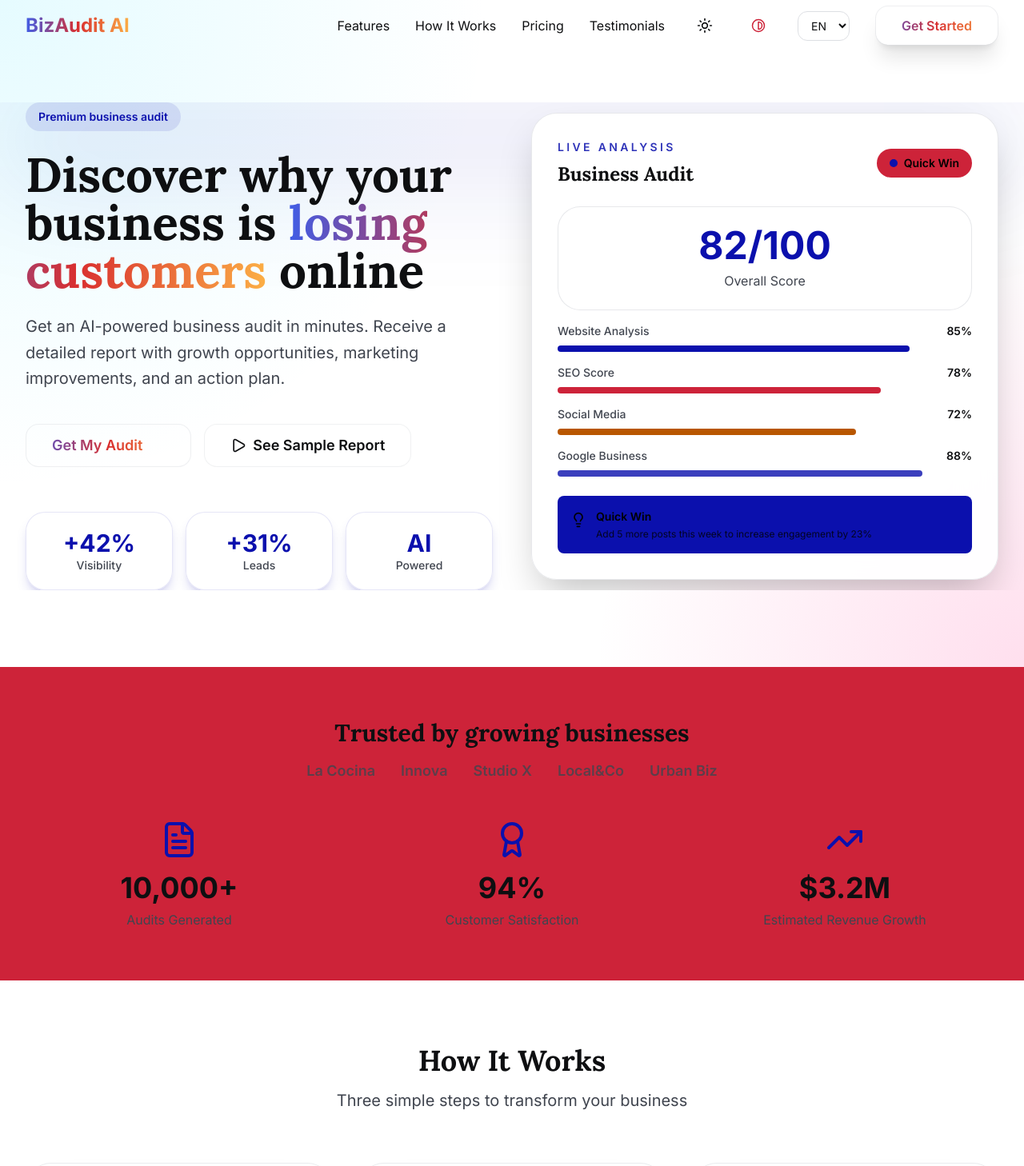
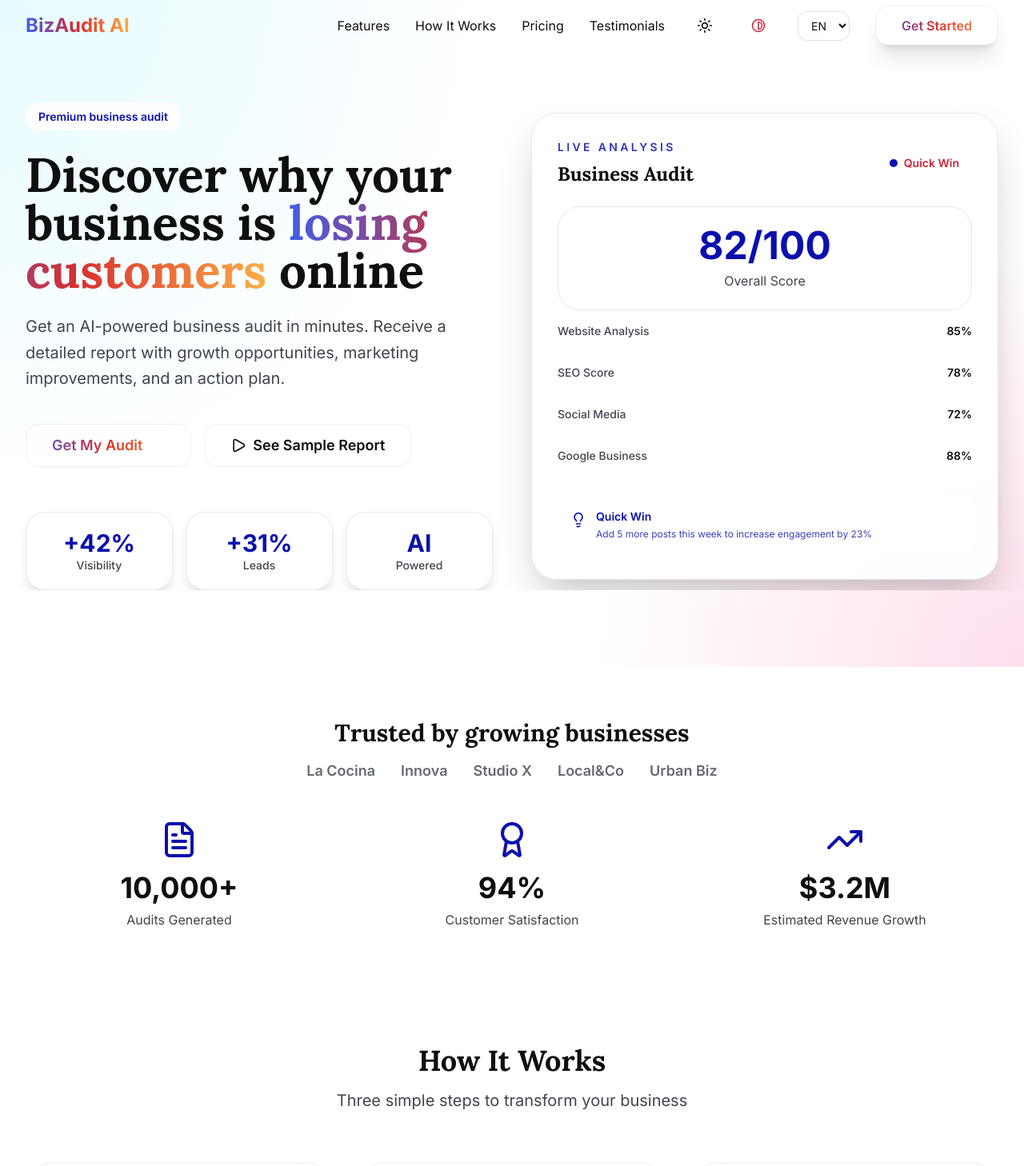
Before and after one commit to Yansmtp/bizaudit, a Next.js app: page / in a window 1280 px wide. Shown: the top 1458 px of the page at 80% size. Built offline with nearby package versions, Linux system fonts and the light colour scheme.

Commit message:
Style: darken remaining stat cards and unify CTA backgrounds

```diff
--- a/app/page.tsx
+++ b/app/page.tsx
@@ -165,7 +165,7 @@ export default function Home() {
       <section className="relative pt-32 pb-24 overflow-hidden">
         <div className="absolute inset-0 bg-[radial-gradient(circle_at_top_left,_rgba(45,224,255,0.12),_transparent_40%),radial-gradient(circle_at_bottom_right,_rgba(255,95,170,0.2),_transparent_35%)]"></div>
         <div className="relative overflow-hidden">
-          <div className="absolute inset-x-0 top-0 h-36 bg-gradient-to-b from-primary/15 to-transparent blur-3xl"></div>
+          <div className="absolute inset-x-0 top-0 h-36 bg-gradient-to-b from-white/10 to-transparent blur-3xl"></div>
           <div className="container mx-auto px-4 sm:px-6 lg:px-8 relative">
             <div className="grid lg:grid-cols-2 gap-12 items-center">
             <motion.div
@@ -173,7 +173,7 @@ export default function Home() {
               animate={{ opacity: 1, y: 0 }}
               transition={{ duration: 0.6 }}
             >
-              <div className="inline-flex items-center gap-2 rounded-full bg-primary/10 text-primary px-4 py-2 mb-6 font-semibold text-sm">
+              <div className="inline-flex items-center gap-2 rounded-full bg-card/90 text-primary px-4 py-2 mb-6 font-semibold text-sm">
                 {t.hero.pretitle}
               </div>
               <h1 className="text-5xl sm:text-6xl font-bold text-foreground mb-6 leading-tight">
@@ -198,7 +198,7 @@ export default function Home() {
               </div>
               <div className="grid grid-cols-3 gap-4 mt-14">
                 {t.hero.metrics.map((metric, index) => (
-                  <div key={index} className="rounded-3xl bg-card/90 border border-primary/10 p-5 text-center shadow-lg shadow-primary/15">
+                  <div key={index} className="rounded-3xl bg-card/90 border border-border/70 p-5 text-center shadow-lg shadow-black/10">
                     <div className="text-3xl font-bold text-primary">{metric.value}</div>
                     <div className="text-sm font-medium text-muted-foreground">{metric.label}</div>
                   </div>
@@ -218,7 +218,7 @@ export default function Home() {
                     <p className="text-sm uppercase tracking-[0.24em] text-primary/85 font-semibold mb-2">{t.audit.live}</p>
                     <h3 className="text-2xl font-bold text-card-foreground">{t.audit.title}</h3>
                   </div>
-                  <div className="inline-flex items-center gap-2 bg-secondary text-secondary-foreground px-4 py-2 rounded-full text-sm font-semibold shadow-[0_10px_40px_-30px_rgba(59,130,246,0.35)]">
+                  <div className="inline-flex items-center gap-2 bg-card/90 text-secondary px-4 py-2 rounded-full text-sm font-semibold shadow-[0_10px_40px_-30px_rgba(0,0,0,0.25)]">
                     <span className="h-2.5 w-2.5 rounded-full bg-primary"></span>
                     {t.audit.quickTitle}
                   </div>
@@ -233,10 +233,10 @@ export default function Home() {
                   </div>
 
                   {[
-                    { name: t.audit.metrics[0].label, score: 85, color: 'bg-primary' },
-                    { name: t.audit.metrics[1].label, score: 78, color: 'bg-secondary' },
-                    { name: t.audit.metrics[2].label, score: 72, color: 'bg-accent' },
-                    { name: t.audit.metrics[3].label, score: 88, color: 'bg-primary/80' },
+                    { name: t.audit.metrics[0].label, score: 85, color: 'bg-card/80' },
+                    { name: t.audit.metrics[1].label, score: 78, color: 'bg-card/80' },
+                    { name: t.audit.metrics[2].label, score: 72, color: 'bg-card/80' },
+                    { name: t.audit.metrics[3].label, score: 88, color: 'bg-card/80' },
                   ].map((item, index) => (
                     <div key={index} className="space-y-2">
                       <div className="flex justify-between text-sm">
@@ -255,12 +255,12 @@ export default function Home() {
                   ))}
                 </div>
 
-                <div className="mt-6 p-4 bg-primary rounded-lg">
+                <div className="mt-6 p-4 bg-card/90 rounded-lg">
                   <div className="flex items-start gap-3">
-                    <Lightbulb className="text-primary-foreground mt-1" size={20} />
+                    <Lightbulb className="text-primary mt-1" size={20} />
                     <div>
-                      <div className="font-semibold text-primary-foreground text-sm">{t.audit.quickTitle}</div>
-                      <div className="text-xs text-primary-foreground/80 mt-1">{t.audit.quickText}</div>
+                      <div className="font-semibold text-primary text-sm">{t.audit.quickTitle}</div>
+                      <div className="text-xs text-primary/80 mt-1">{t.audit.quickText}</div>
                     </div>
                   </div>
                 </div>
@@ -272,7 +272,7 @@ export default function Home() {
       </section>
 
       {/* TRUST SECTION */}
-      <section className="py-16 bg-secondary">
+      <section className="py-16 bg-card/95">
         <div className="container mx-auto px-4 sm:px-6 lg:px-8">
           <motion.div
             initial={{ opacity: 0, y: 20 }}
@@ -357,7 +357,7 @@ export default function Home() {
       </section>
 
       {/* FEATURES */}
-      <section id="features" className="py-20 bg-secondary">
+      <section id="features" className="py-20 bg-card/95">
         <div className="container mx-auto px-4 sm:px-6 lg:px-8">
           <motion.div
             initial={{ opacity: 0, y: 20 }}
@@ -467,7 +467,7 @@ export default function Home() {
       </section>
 
       {/* PRICING */}
-      <section id="pricing" className="py-20 bg-secondary">
+      <section id="pricing" className="py-20 bg-card/95">
         <div className="container mx-auto px-4 sm:px-6 lg:px-8">
           <motion.div
             initial={{ opacity: 0, y: 20 }}
@@ -494,12 +494,12 @@ export default function Home() {
                 whileHover={{ y: -5 }}
                 className={`relative rounded-2xl shadow-xl p-8 ${
                   plan.popular
-                    ? 'bg-gradient-to-br from-primary to-secondary text-primary-foreground scale-105'
+                    ? 'bg-card/90 border border-primary/20 text-primary scale-105'
                     : 'bg-card'
                 }`}
               >
                 {plan.popular && (
-                  <div className="absolute -top-4 left-1/2 -translate-x-1/2 bg-primary text-primary-foreground px-4 py-1 rounded-full text-sm font-semibold shadow-lg shadow-primary/20">
+                  <div className="absolute -top-4 left-1/2 -translate-x-1/2 bg-card/80 text-primary px-4 py-1 rounded-full text-sm font-semibold shadow-lg shadow-primary/20">
                     {t.plans.popularBadge}
                   </div>
                 )}
@@ -526,7 +526,7 @@ export default function Home() {
                   onClick={() => selectPlan(key as 'free' | 'basic' | 'professional')}
                   className={`w-full py-4 rounded-3xl font-semibold transition-all ${
                     plan.popular
-                      ? 'bg-primary text-primary-foreground hover:bg-primary/95 shadow-xl'
+                      ? 'btn-primary shadow-xl'
                       : 'btn-primary'
                   }`}
                 >
@@ -585,7 +585,7 @@ export default function Home() {
       </section>
 
       {/* FAQ */}
-      <section className="py-20 bg-secondary">
+      <section className="py-20 bg-card/95">
         <div className="container mx-auto px-4 sm:px-6 lg:px-8 max-w-3xl">
           <motion.div
             initial={{ opacity: 0, y: 20 }}
@@ -610,7 +610,7 @@ export default function Home() {
               >
                 <button
                   onClick={() => setOpenFaq(openFaq === index ? null : index)}
-                  className="w-full px-6 py-4 text-left flex justify-between items-center hover:bg-secondary transition-colors"
+                  className="w-full px-6 py-4 text-left flex justify-between items-center hover:bg-card/90 transition-colors"
                 >
                   <span className="font-semibold text-card-foreground">
                     {faq.question}
@@ -629,7 +629,7 @@ export default function Home() {
       </section>
 
       {/* FINAL CTA */}
-      <section className="py-20 bg-gradient-to-r from-primary to-accent">
+      <section className="py-20 bg-card/95">
         <div className="container mx-auto px-4 sm:px-6 lg:px-8 text-center">
           <motion.div
             initial={{ opacity: 0, y: 20 }}
@@ -644,7 +644,7 @@ export default function Home() {
             </p>
             <button
               onClick={() => setStep('form')}
-              className="bg-primary text-primary-foreground px-8 py-4 rounded-lg font-semibold text-lg hover:bg-primary/95 transition-colors shadow-[0_18px_40px_-20px_rgba(45,224,255,0.55)] inline-flex items-center gap-2"
+              className="btn-primary px-8 py-4 rounded-lg font-semibold text-lg inline-flex items-center gap-2 shadow-xl"
             >
               {t.cta.button}
               <ArrowRight size={20} />
@@ -712,7 +712,7 @@ export default function Home() {
               </div>
               <button
                 onClick={() => setStep('landing')}
-                className="p-2 hover:bg-secondary rounded-lg transition-colors"
+                className="p-2 hover:bg-card/90 rounded-lg transition-colors"
               >
                 <X size={24} />
               </button>
@@ -905,8 +905,8 @@ export default function Home() {
                 : t.processing.successText
               }
             </p>
-            <div className="bg-primary p-4 rounded-lg">
-              <p className="text-sm text-primary-foreground">
+            <div className="bg-card/90 p-4 rounded-lg">
+              <p className="text-sm text-primary">
                 {t.processing.emailNote}
               </p>
             </div>
```
